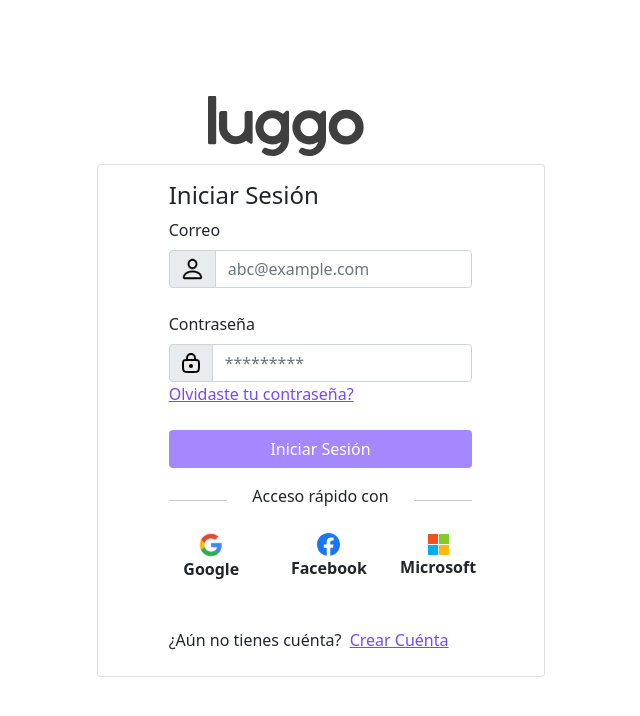
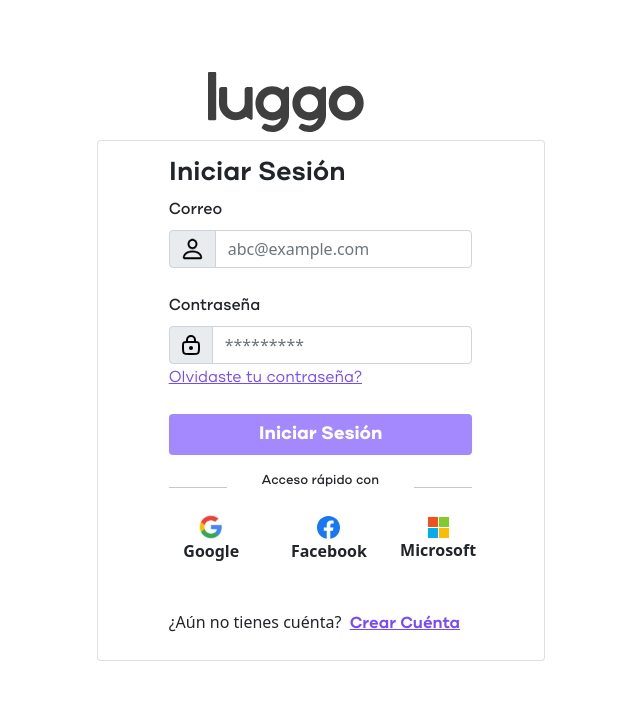
Before and after one commit to Prestto02/PRESTO_LUGGO_FRONT, an Angular app: page /#/Login/iniciar-sesion in a window 1280 px wide. Shown: the top 716 px of the page, without its empty margins (354-994 px from the left). Built offline with nearby package versions, Linux system fonts and the light colour scheme; no server answers; sample sign-in values are in the browser's storage.

Commit message:
Fuentes en login
Agregando fuentes en login y reafinando los espacios

```diff
--- a/src/app/login/components/buscar-usuario/buscar-usuario.component.css
+++ b/src/app/login/components/buscar-usuario/buscar-usuario.component.css
@@ -0,0 +1,17 @@
+.title{
+  font-family: Cardium B-Bold;
+}
+.subtitle{
+  font-family: Cardium B-Medium;
+  font-size: 15px;
+}
+.btn-enviar {
+  background: #7549fe;
+  color: #fff;
+  font-family: Cardium B-Medium;
+}
+.btn-regresar{
+  background: #e9ecef;
+  font-family: Cardium B-Medium;
+  color: black;
+}
--- a/src/app/login/components/buscar-usuario/buscar-usuario.component.html
+++ b/src/app/login/components/buscar-usuario/buscar-usuario.component.html
@@ -1,36 +1,45 @@
-<div class="container">
+<div class="container mt-5">
   <div class="row py-5">
-    <div class="col-md-4 mx-auto py-4 mt-4">
-      <div class="text-center">
-        <h2 class="text text-primary">Buscar usuario</h2>
+    <div class="col-md-8 col-xxl-4 col-xl-4 col-12 col-sm-12 mx-auto mt-4 card">
+      <div class="card-body">
+        <h2 class="text title text-center">Recuperar contraseña</h2>
+        <hr>
+        <div class="card-text">
+          <span class="subtitle">Por favor para recibir el codigo de acceso para el cambio de contraseña, introduce el
+            correo electrónico que proporcionastes durante el proceso de registro.</span>
+        </div>
       </div>
-      <form (ngSubmit)="submit();" [formGroup]="formB.buscarUser">
+      <form (ngSubmit)="submit();" [formGroup]="formB.buscarUser" class="card-body">
         <app-errors-server [errors]="error"
           message="El correo{{formB.buscarUser.get('user')?.value}} no se encuentra registrado en el sistema">
-          <div class="col-md-12 col-12 col-sm-12 col-xl-12 col-xxl-12 p-3">
+          <div class="col-md-12 col-12 col-sm-12 col-xl-12 col-xxl-12">
             <div class="row">
               <ng-content></ng-content>
             </div>
           </div>
         </app-errors-server>
-        <ng-container *ngIf="success">
-          <div class="col-md-12 col-12 col-sm-12 col-xl-12 col-xxl-12 p-3">
+        <app-success-server [success]="success"
+          message="Se a enviado un correo al siguiente email {{formB.buscarUser.get('user')?.value}} para el cambio de contraseña">
+          <div class="col-md-12 col-12 col-sm-12 col-xl-12 col-xxl-12">
             <div class="row">
-            </div>
-            <div class="alert alert-success alert-dismissible fade show" role="alert">
-              <span>Se a enviado un correo a {{formB.buscarUser.get('user')?.value}} para el cambio de contraseña</span>
-              <button type="button" class="btn-close" data-bs-dismiss="alert" aria-label="Close"></button>
+              <ng-content></ng-content>
             </div>
           </div>
-        </ng-container>
-        <div class="mb-4">
-          <label for="user" class="form-label">Email</label>
-          <input type="email" id="user" class="form-control" formControlName="user" placeholder="example@example.com"
-            autocomplete="off">
+        </app-success-server>
+        <div class="form-floating mb-3">
+          <input type="email" class="form-control" id="floatingInput" formControlName="user"
+            placeholder="name@example.com" autocomplete="off">
+          <label for="floatingInput">Correo electrónico</label>
         </div>
-        <div class="text-center">
-          <button type="submit" [disabled]="formB.buscarUser.invalid" class="btn btn-outline-primary">Confirmar</button>
-          <a (click)="regresarLogin();" class="btn btn-outline-danger mx-3">Regresar</a>
+        <div class="text-center col-xl-12 col-xxl-12 col-sm-12 col-md-12 col-12">
+          <div class="row">
+            <div class="col-xl-7 col-sm-7 col-xxl-7 col-md-7 col-7">
+              <a (click)="regresarLogin();" class="btn btn-regresar mx-auto">Regresar al login</a>
+            </div>
+            <div class="col-xl-3 col-sm-3 col-xxl-3 col-md-3 col-3 mx-auto">
+              <button type="submit" [disabled]="formB.buscarUser.invalid" class="btn btn-enviar">Enviar</button>
+            </div>
+          </div>
         </div>
       </form>
     </div>
--- a/src/app/login/components/buscar-usuario/buscar-usuario.component.ts
+++ b/src/app/login/components/buscar-usuario/buscar-usuario.component.ts
@@ -2,7 +2,6 @@ import { Component, OnInit } from '@angular/core';
 import { Router } from '@angular/router';
 import { PositionUser } from 'src/app/shared/class/PositionUser';
 import { UrlFront } from 'src/app/shared/routes/RoutesFront';
-import { PosicionService } from 'src/app/shared/services/posicion.service';
 import { BaseFormLogin } from '../../models/BaseFormLogin';
 import { PasswordResetService } from '../../services/password-reset.service';
 
--- a/src/app/login/components/login.component.css
+++ b/src/app/login/components/login.component.css
@@ -5,4 +5,26 @@
 .btn-iniciar-sesion {
   background: #7549fe;
   color: #fff;
+  font-family: Cardium A-Bold;
+  font-size: 18px;
 }
+.title {
+  font-family: Cardium A-SemiBold;
+  font-size: 26px;
+}
+.label-text {
+  font-family: Cardium B-Medium;
+  font-size: 16px;
+}
+.acceso-rapido-text {
+  font-family: Cardium B-Medium;
+  font-size: 13px;
+}
+.link-text {
+  font-family: Cardium B-Regular;
+  font-size: 16px;
+}
+.link-crear {
+  font-family: Cardium A-SemiBold;
+  font-size: 16px;
+}
--- a/src/app/login/components/login.component.html
+++ b/src/app/login/components/login.component.html
@@ -1,6 +1,6 @@
 <div class="container">
   <div class="row py-4">
-    <div class="col-md-7 col-xl-5 col-xxl-5 col-12 col-sm-12 mx-auto py-4 mt-5">
+    <div class="col-md-7 col-xl-5 col-xxl-5 col-12 col-sm-12 mx-auto py-4 mt-4">
       <div class="row">
         <div class="text-center">
           <svg width="156" height="60" viewBox="0 0 156 60" fill="none" xmlns="http://www.w3.org/2000/svg">
@@ -24,10 +24,10 @@
         <div class="card mt-2 col-md-12 col-12 col-sm-12 mx-5" style="width: 28rem;">
           <div class="col-md-10 mx-auto px-4 col-10 col-sm-10">
             <div class="mt-3 mb-2">
-              <h4>Iniciar Sesión</h4>
+              <h4 class="title">Iniciar Sesión</h4>
             </div>
             <form (ngSubmit)="submit();" [formGroup]="formB.loginUser">
-              <label for="email" class="form-label">Correo</label>
+              <label for="email" class="form-label label-text">Correo</label>
               <div class="input-group mb-4">
                 <span class="input-group-text" id="basic-email">
                   <svg width="21" height="22" viewBox="0 0 21 22" fill="none" xmlns="http://www.w3.org/2000/svg">
@@ -42,7 +42,7 @@
                 <input type="text" id="email" class="form-control" formControlName="email" placeholder="abc@example.com"
                   autocomplete="off" aria-label="Username" aria-describedby="basic-email">
               </div>
-              <label for="contrasena" class="form-label">Contraseña</label>
+              <label for="contrasena" class="form-label label-text">Contraseña</label>
               <div class="input-group">
                 <span class="input-group-text" id="basic-password">
                   <svg width="18" height="20" viewBox="0 0 18 20" fill="none" xmlns="http://www.w3.org/2000/svg">
@@ -57,7 +57,7 @@
                 <input type="password" id="contrasena" class="form-control" formControlName="contrasena"
                   placeholder="*********" autocomplete="off" aria-describedby="basic-password">
               </div>
-              <a (click)="cambiarContrasena();" class="btn-link">Olvidaste tu contraseña?</a>
+              <a (click)="cambiarContrasena();" class="btn-link link-text">Olvidaste tu contraseña?</a>
               <div class="input-group mt-4">
                 <button type="submit" [disabled]="formB.loginUser.invalid"
                   class="form-control btn btn-iniciar-sesion">Iniciar
@@ -72,7 +72,7 @@
                   <hr>
                 </div>
                 <div class="col-md-6 col-6 col-sm-6">
-                  <p class="text-center">Acceso rápido con</p>
+                  <p class="text-center acceso-rapido-text">Acceso rápido con</p>
                 </div>
                 <div class="col-md-3 col-3 col-sm-3">
                   <hr>
@@ -115,7 +115,7 @@
                   </a>
                 </div>
                 <div class="col-md-12 col-12 col-sm-12 py-4">
-                  <span>¿Aún no tienes cuénta?&nbsp;&nbsp;<a (click)="registraCuenta();" class="btn-link mx-auto">Crear
+                  <span>¿Aún no tienes cuénta?&nbsp;&nbsp;<a (click)="registraCuenta();" class="btn-link mx-auto link-crear">Crear
                       Cuénta</a>
                   </span>
                 </div>
--- a/src/app/login/components/login.component.ts
+++ b/src/app/login/components/login.component.ts
@@ -3,7 +3,6 @@ import { Router } from '@angular/router';
 import { PositionUser } from 'src/app/shared/class/PositionUser';
 import { UrlApi } from 'src/app/shared/routes/RoutesApi';
 import { UrlFront } from 'src/app/shared/routes/RoutesFront';
-import { PosicionService } from 'src/app/shared/services/posicion.service';
 import { BaseFormLogin } from '../models/BaseFormLogin';
 import { LoginService } from '../services/login.service';
 import { TokenService } from '../services/token.service';
--- a/src/app/login/components/registrar/registrar.component.ts
+++ b/src/app/login/components/registrar/registrar.component.ts
@@ -2,7 +2,6 @@ import { Component, OnInit } from '@angular/core';
 import { Router } from '@angular/router';
 import { PositionUser } from 'src/app/shared/class/PositionUser';
 import { UrlFront } from 'src/app/shared/routes/RoutesFront';
-import { PosicionService } from 'src/app/shared/services/posicion.service';
 import { BaseFormLogin } from '../../models/BaseFormLogin';
 import { LoginService } from '../../services/login.service';
 @Component({
--- a/src/app/login/components/reset-password/reset-password.component.ts
+++ b/src/app/login/components/reset-password/reset-password.component.ts
@@ -2,7 +2,6 @@ import { Component, OnInit } from '@angular/core';
 import { Router } from '@angular/router';
 import { PositionUser } from 'src/app/shared/class/PositionUser';
 import { UrlFront } from 'src/app/shared/routes/RoutesFront';
-import { PosicionService } from 'src/app/shared/services/posicion.service';
 import { BaseFormLogin } from '../../models/BaseFormLogin';
 import { PasswordResetService } from '../../services/password-reset.service';
 
--- a/src/app/products/components/products.component.html
+++ b/src/app/products/components/products.component.html
@@ -87,8 +87,3 @@
   </div>--->
   <!-- End Start Stepper HTML -->
 </main>
-
-<form (submit)="submit();" [formGroup]="formB.formProducts">
-  <input type="text" formControlName="id_product">
-  <button type="submit">agregar</button>
-</form>
--- a/src/app/users/components/forms-users/forms-users.component.ts
+++ b/src/app/users/components/forms-users/forms-users.component.ts
@@ -2,7 +2,6 @@ import { Component, OnInit } from '@angular/core';
 import { ActivatedRoute, Router } from '@angular/router';
 import { PositionUser } from 'src/app/shared/class/PositionUser';
 import { UrlFront } from 'src/app/shared/routes/RoutesFront';
-import { PosicionService } from 'src/app/shared/services/posicion.service';
 import { BaseUsersForm } from '../../models/BaseFormUsers';
 import { UsersService } from '../../services/users.service';
 @Component({
```
